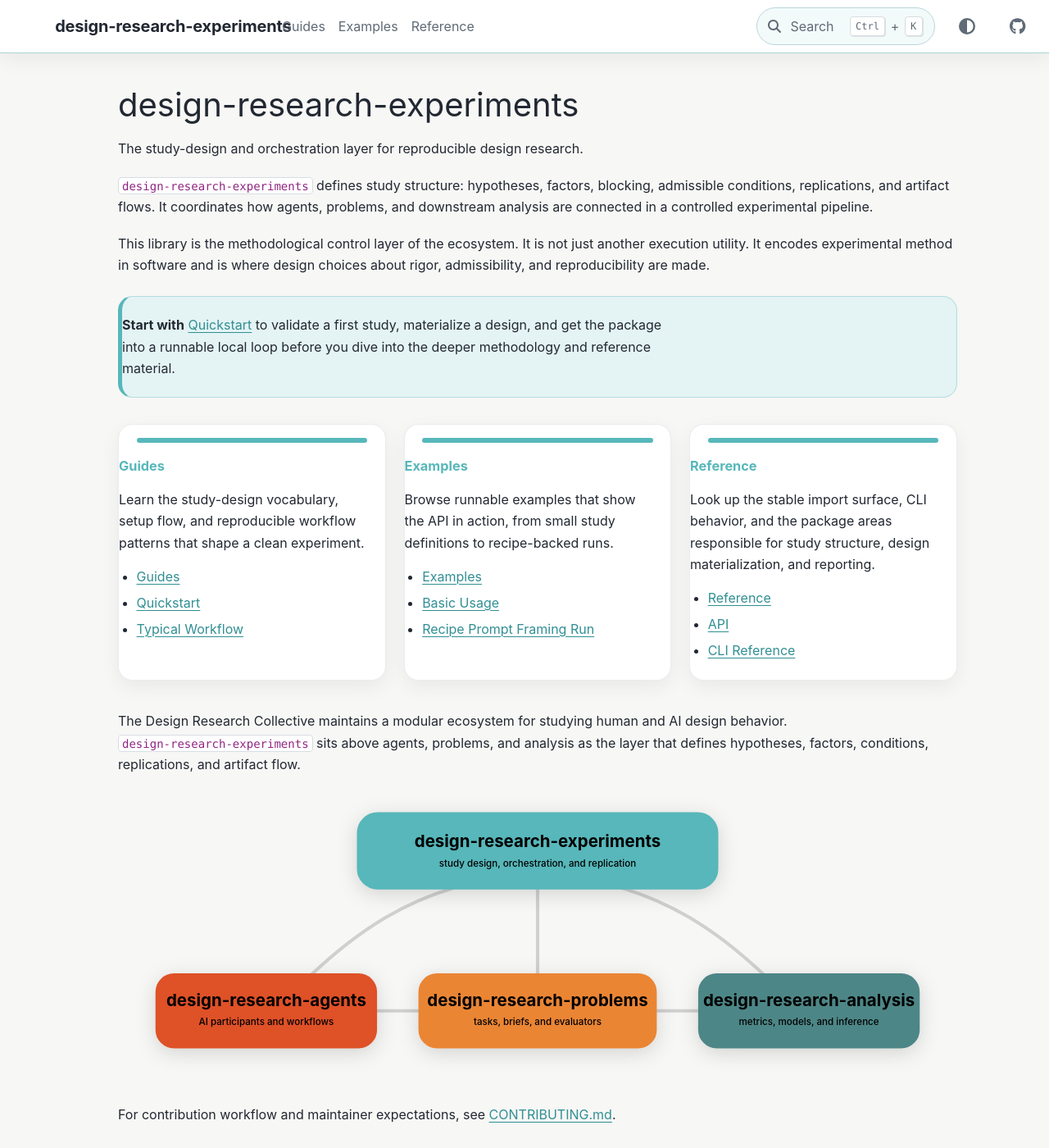
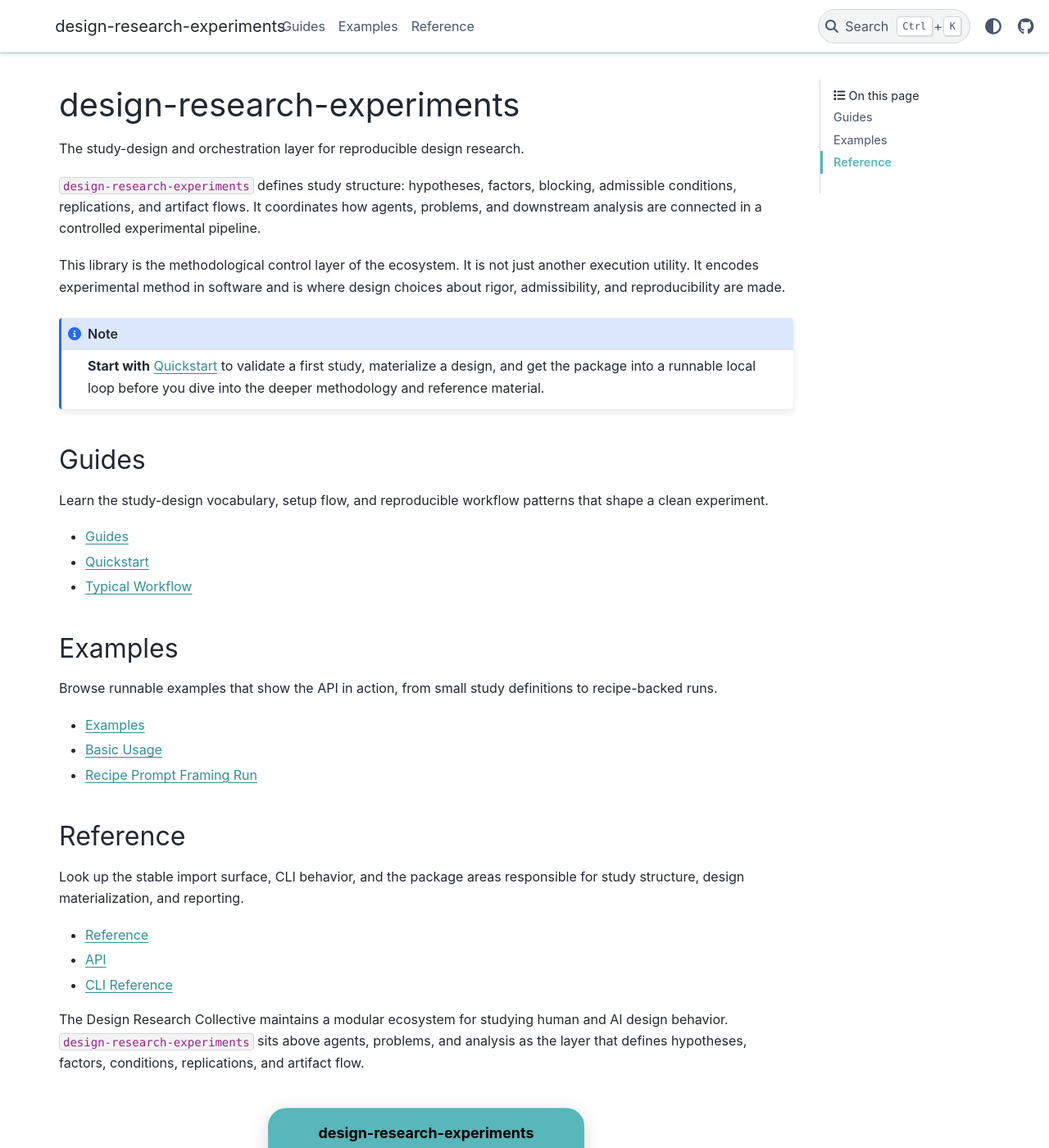
Before and after one commit to cmudrc/design-research-experiments, a Sphinx documentation site: the page built from docs/index.rst, in a window 1280 px wide and 1400 px high. Shown: the whole window at 82% size. Built offline with Sphinx 7.4.7 and the PyData theme 0.15.4, drawn with Linux system fonts in a browser that asks for light colours.

Commit message:
docs: simplify landing pages to stock pydata

```diff
--- a/docs/_static/custom.css
+++ b/docs/_static/custom.css
@@ -1,7 +1,5 @@
 :root {
   --drc-docs-accent: #57b7ba;
-  --drc-docs-border: rgb(15 23 42 / 0.08);
-  --drc-docs-header-shadow: rgb(15 23 42 / 0.06);
 }
 
 html[data-theme="light"] {
@@ -9,18 +7,9 @@ html[data-theme="light"] {
   --pst-color-accent: var(--drc-docs-accent);
   --pst-color-link: #318f94;
   --pst-color-link-hover: #226f74;
-  --pst-color-secondary: #6b7280;
-  --pst-color-background: #f7f7f5;
-  --pst-color-on-background: #ffffff;
-  --pst-color-surface: #ffffff;
-  --pst-color-border: #d7dde3;
-  --pst-color-text-muted: #5f6b76;
-  --pst-color-primary-bg: #d9f0f1;
 }
 
 html[data-theme="dark"] {
-  --drc-docs-border: rgb(148 163 184 / 0.18);
-  --drc-docs-header-shadow: rgb(0 0 0 / 0.28);
   --pst-color-primary: #7ad8db;
   --pst-color-accent: #7ad8db;
   --pst-color-link: #7ad8db;
@@ -32,183 +21,12 @@ html[data-theme="dark"] {
   --pst-color-border: #353d48;
   --pst-color-text-base: #e6ebef;
   --pst-color-text-muted: #acb5be;
-  --pst-color-primary-bg: #19383b;
 }
 
 .bd-header {
-  background: color-mix(in srgb, var(--drc-docs-accent) 6%, var(--pst-color-surface));
-  border-bottom: 1px solid color-mix(in srgb, var(--drc-docs-accent) 44%, var(--drc-docs-border));
-  box-shadow: 0 8px 24px var(--drc-docs-header-shadow);
-}
-
-.bd-header .navbar-brand .title {
-  font-weight: 700;
-  letter-spacing: -0.01em;
-}
-
-.bd-header .navbar-brand:hover .title {
-  color: var(--pst-color-primary);
-}
-
-.bd-header .navbar-nav > li > .nav-link,
-.bd-header .navbar-icon-links .nav-link,
-.bd-header .theme-switch-button {
-  border-radius: 999px;
-  padding-inline: 0.8rem;
-  transition: background-color 160ms ease, color 160ms ease, border-color 160ms ease;
-}
-
-.bd-header .nav-link:hover,
-.bd-header .btn:hover,
-.bd-header .navbar-nav > .current > .nav-link,
-.bd-header .navbar-nav > li > .nav-link.active {
-  background: color-mix(in srgb, var(--drc-docs-accent) 18%, transparent);
-  color: var(--pst-color-primary);
-  box-shadow: inset 0 -2px 0 var(--pst-color-primary);
+  border-bottom: 1px solid color-mix(in srgb, var(--drc-docs-accent) 30%, var(--pst-color-border));
 }
 
 .navbar-brand img {
   max-height: 2.7rem;
 }
-
-.search-button-field {
-  background: color-mix(in srgb, var(--drc-docs-accent) 7%, var(--pst-color-surface));
-  border-color: color-mix(in srgb, var(--drc-docs-accent) 22%, var(--pst-color-border));
-  gap: 0.4rem;
-  min-height: 2.7rem;
-  padding: 0.6rem 0.82rem;
-}
-
-.search-button-field:hover,
-.search-button-field:focus-visible {
-  border-color: var(--pst-color-primary);
-  box-shadow: 0 0 0 3px color-mix(in srgb, var(--drc-docs-accent) 18%, transparent);
-}
-
-.search-button-field .search-button__default-text {
-  margin-left: 0.3rem;
-  margin-right: 0.7rem;
-}
-
-.search-button-field .search-button__kbd-shortcut {
-  gap: 0.3rem;
-}
-
-.bd-main .bd-content .bd-article-container {
-  max-width: 68rem;
-}
-
-.bd-content a {
-  text-decoration-thickness: 0.08em;
-}
-
-.bd-content a:hover {
-  text-decoration-thickness: 0.14em;
-}
-
-.docs-grid.docutils.container,
-.docs-card.docutils.container,
-.docs-card-body.docutils.container,
-.docs-callout.docutils.container,
-.docs-callout-body.docutils.container {
-  margin-left: 0;
-  margin-right: 0;
-  max-width: none;
-  padding-left: 0;
-  padding-right: 0;
-  width: auto;
-}
-
-.docs-callout {
-  background: color-mix(in srgb, var(--drc-docs-accent) 16%, var(--pst-color-surface));
-  border: 1px solid color-mix(in srgb, var(--drc-docs-accent) 36%, transparent);
-  border-left: 5px solid var(--drc-docs-accent);
-  border-radius: 1.1rem;
-  margin: 1.5rem 0 2rem;
-  overflow: hidden;
-  padding: 0;
-}
-
-.docs-callout-body {
-  display: grid;
-  gap: 0.8rem;
-  padding: 1.35rem 1.75rem;
-}
-
-.docs-callout-body > * {
-  margin: 0;
-}
-
-.docs-callout-body > p {
-  max-width: 68ch;
-}
-
-.docs-grid {
-  display: grid;
-  align-items: stretch;
-  gap: 1.35rem;
-  margin: 1.75rem 0 2.25rem;
-}
-
-.docs-card {
-  background: var(--pst-color-surface);
-  border: 1px solid var(--drc-docs-border);
-  border-radius: 1.1rem;
-  box-shadow: 0 8px 24px rgb(15 23 42 / 0.06);
-  height: 100%;
-  overflow: hidden;
-  position: relative;
-  padding: 0;
-}
-
-.docs-card::before {
-  background: var(--drc-docs-accent);
-  border-radius: 999px;
-  content: "";
-  height: 0.4rem;
-  left: 1.35rem;
-  position: absolute;
-  right: 1.35rem;
-  top: 1rem;
-}
-
-.docs-card-body {
-  display: grid;
-  gap: 0.9rem;
-  padding: 1.7rem 1.75rem 1.45rem;
-}
-
-.docs-card-body > * {
-  margin: 0;
-}
-
-.docs-card-body > p:first-child {
-  margin-top: 0.6rem;
-}
-
-.docs-card-body > p:first-child strong {
-  color: var(--pst-color-primary);
-  font-size: 1.02rem;
-}
-
-.docs-card-body ul {
-  padding-left: 1.35rem;
-}
-
-.docs-card-body li + li {
-  margin-top: 0.35rem;
-}
-
-.docs-card-body > p:not(:first-child) {
-  max-width: 30ch;
-}
-
-@media (min-width: 768px) {
-  .docs-grid {
-    grid-template-columns: repeat(auto-fit, minmax(20rem, 1fr));
-  }
-
-  .docs-grid--two {
-    grid-template-columns: repeat(2, minmax(0, 1fr));
-  }
-}
--- a/docs/index.rst
+++ b/docs/index.rst
@@ -12,54 +12,41 @@ This library is the methodological control layer of the ecosystem. It is not
 just another execution utility. It encodes experimental method in software and
 is where design choices about rigor, admissibility, and reproducibility are made.
 
-.. container:: docs-callout
+.. note::
 
-   .. container:: docs-callout-body
+   **Start with** :doc:`quickstart` to validate a first study, materialize a
+   design, and get the package into a runnable local loop before you dive into
+   the deeper methodology and reference material.
 
-      **Start with** :doc:`quickstart` to validate a first study, materialize a
-      design, and get the package into a runnable local loop before you dive into
-      the deeper methodology and reference material.
+Guides
+------
 
-.. container:: docs-grid
+Learn the study-design vocabulary, setup flow, and reproducible workflow
+patterns that shape a clean experiment.
 
-   .. container:: docs-card
+- :doc:`guides/index`
+- :doc:`quickstart`
+- :doc:`typical_workflow`
 
-      .. container:: docs-card-body
+Examples
+--------
 
-         **Guides**
+Browse runnable examples that show the API in action, from small study
+definitions to recipe-backed runs.
 
-         Learn the study-design vocabulary, setup flow, and reproducible workflow
-         patterns that shape a clean experiment.
+- :doc:`examples/index`
+- :doc:`examples/core/basic_usage`
+- :doc:`examples/recipes/recipe_prompt_framing_run`
 
-         - :doc:`guides/index`
-         - :doc:`quickstart`
-         - :doc:`typical_workflow`
+Reference
+---------
 
-   .. container:: docs-card
+Look up the stable import surface, CLI behavior, and the package areas
+responsible for study structure, design materialization, and reporting.
 
-      .. container:: docs-card-body
-
-         **Examples**
-
-         Browse runnable examples that show the API in action, from small study
-         definitions to recipe-backed runs.
-
-         - :doc:`examples/index`
-         - :doc:`examples/core/basic_usage`
-         - :doc:`examples/recipes/recipe_prompt_framing_run`
-
-   .. container:: docs-card
-
-      .. container:: docs-card-body
-
-         **Reference**
-
-         Look up the stable import surface, CLI behavior, and the package areas
-         responsible for study structure, design materialization, and reporting.
-
-         - :doc:`reference/index`
-         - :doc:`api`
-         - :doc:`cli_reference`
+- :doc:`reference/index`
+- :doc:`api`
+- :doc:`cli_reference`
 
 The Design Research Collective maintains a modular ecosystem for studying human
 and AI design behavior. ``design-research-experiments`` sits above agents,
```
Also changed, not shown: docs/examples/index.rst (+23 -36 lines), docs/guides/index.rst (+21 -34 lines), docs/reference/index.rst (+14 -24 lines), 1 other file.
